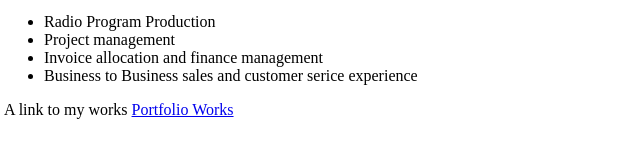
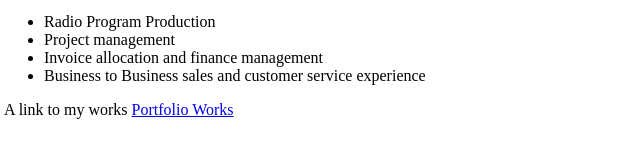
Before and after one commit to CmdrSOMA/Clickstart, a plain HTML site: page index.html in a window 1280 px wide. Shown: the part 521-678 px from the top of the page, 4-644 px from the left. Drawn offline with Linux system fonts and the light colour scheme.

Commit message:
Add files via upload
Grammar correction

```diff
--- a/index.html
+++ b/index.html
@@ -13,7 +13,7 @@
 		<li>Radio Program Production</li>
 		<li>Project management</li>
 		<li>Invoice allocation and finance management</li>
-		<li>Business to Business sales and customer serice experience</li>
+		<li>Business to Business sales and customer service experience</li>
 
 	</ul>
 
```
